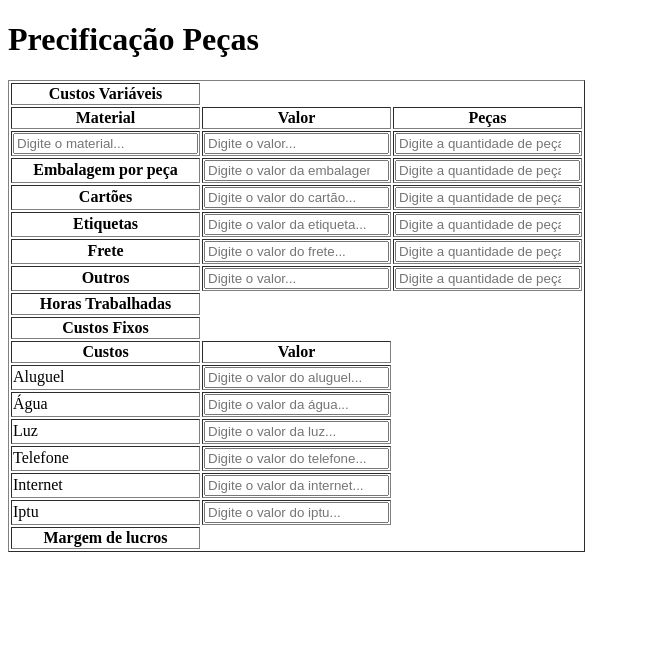
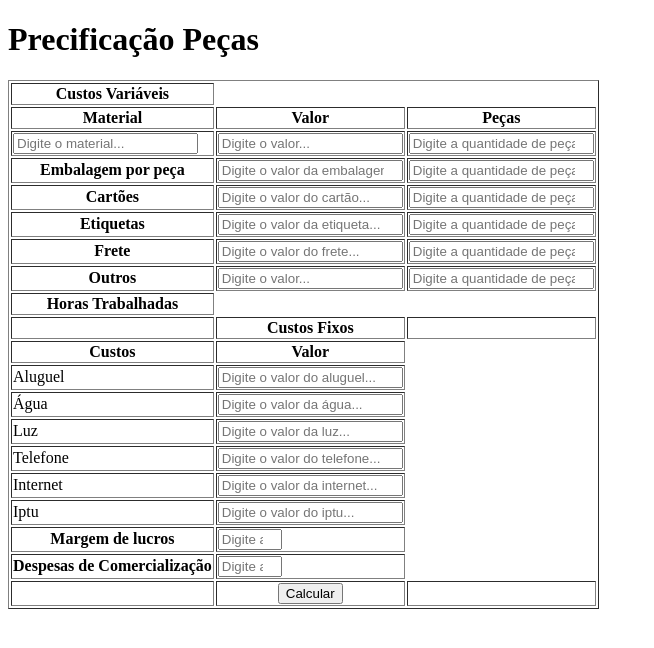
Before and after one commit to galaticghost/precificacao-pecas, a PHP site: page /view/precificacao.php?quantidadeMateriais=1 in a window 1280 px wide. Shown: the top 648 px of the page, without its empty margins (0-654 px from the left). Run offline with PHP 8.4, Linux system fonts and the light colour scheme; data that the repository does not hold is empty.

Commit message:
prototipo pronto

```diff
--- a/view/precificacao.php
+++ b/view/precificacao.php
@@ -29,6 +29,7 @@
                 </tr>";
             }
             ?>
+
             <tr>
                 <th>Embalagem por peça</th>
                 <td><input type='number' step='0.01' min='0' placeholder='Digite o valor da embalagem...' name='valorEmbalagem' required></td>
@@ -64,7 +65,9 @@
             </tr>
 
             <tr>
+                <th></th>
                 <th>Custos Fixos</th>
+                <th></th>
             </tr>
 
             <tr>
@@ -112,6 +115,18 @@
 
             <tr>
                 <th>Margem de lucros</th>
+                <td><input type='number' min='0' max='100' placeholder='Digite a porcentagem da margem de lucro...' name='margemLucro' required></td>
+            </tr>
+
+            <tr>
+                <th>Despesas de Comercialização</th>
+                <td><input type='number' min='0' max='100' placeholder='Digite a porcentagem das despesas de comercialização...' name='despesaComercializacao' required></td>
+            </tr>
+
+            <tr>
+                <th></th>
+                <th><input type='submit' value='Calcular'></th>
+                <th></th>
             </tr>
         </table>
     </form>
```
